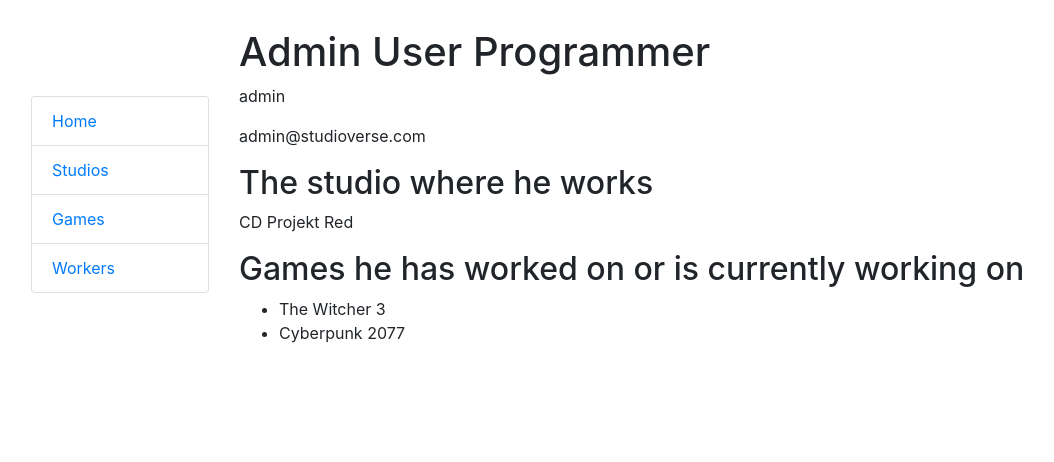
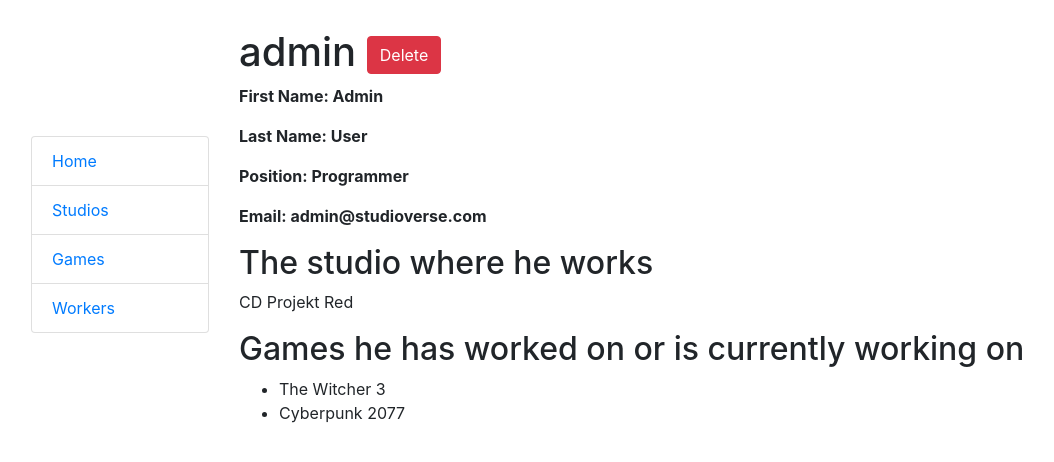
Before and after one commit to Sir-Churchill/game-studio, a Django app: page /workers/1/ in a window 1280 px wide. Shown: the top 462 px of the page, without its empty margins (0-1054 px from the left). Run offline with Django 5.2, Linux system fonts and the light colour scheme; data comes from the database, SQL or seed files in the repository.

Commit message:
feat(ui): add delete button to worker detail page

```diff
--- a/templates/core/worker_detail.html
+++ b/templates/core/worker_detail.html
@@ -3,10 +3,15 @@
 
 {% block content %}
     <h1>
-        {{ worker.first_name }} {{ worker.last_name }} {{ worker.position.name }}
+        {{ worker.username }}
+    <a href="{% url 'core:worker-delete' worker.id %}" class="btn btn-danger link-to-page">
+      Delete
+    </a>
     </h1>
-    <p>{{ worker.username }}</p>
-    <p>{{ worker.email }}</p>
+    <p><strong>First Name: {{ worker.first_name }}</strong></p>
+    <p><strong>Last Name: {{ worker.last_name }}</strong></p>
+    <p><strong>Position: {{ worker.position.name }}</strong></p>
+    <p><strong>Email: {{ worker.email }}</strong></p>
 
     <h2>The studio where he works</h2>
     <p>{{ worker.studio.name }}</p>
```
